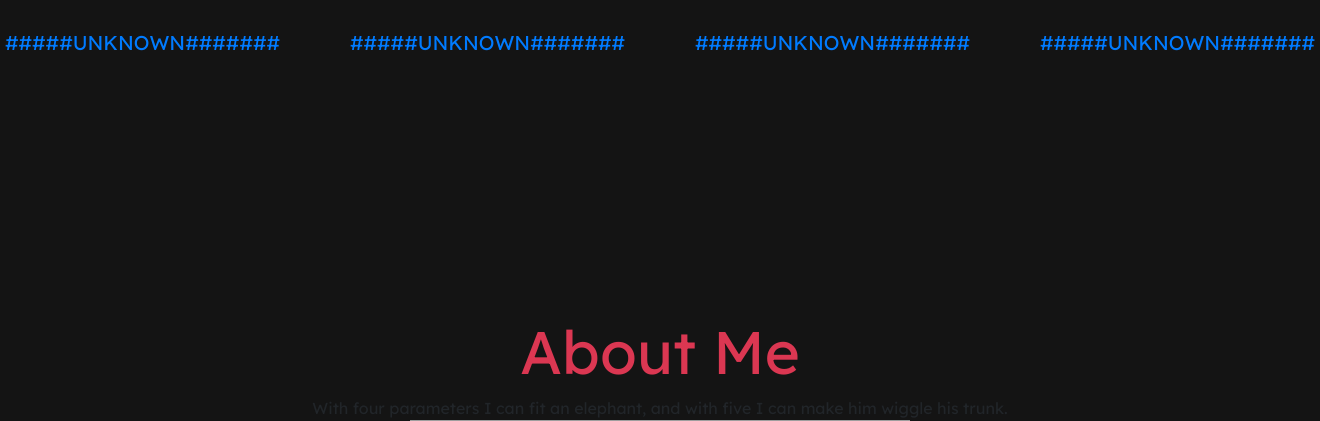
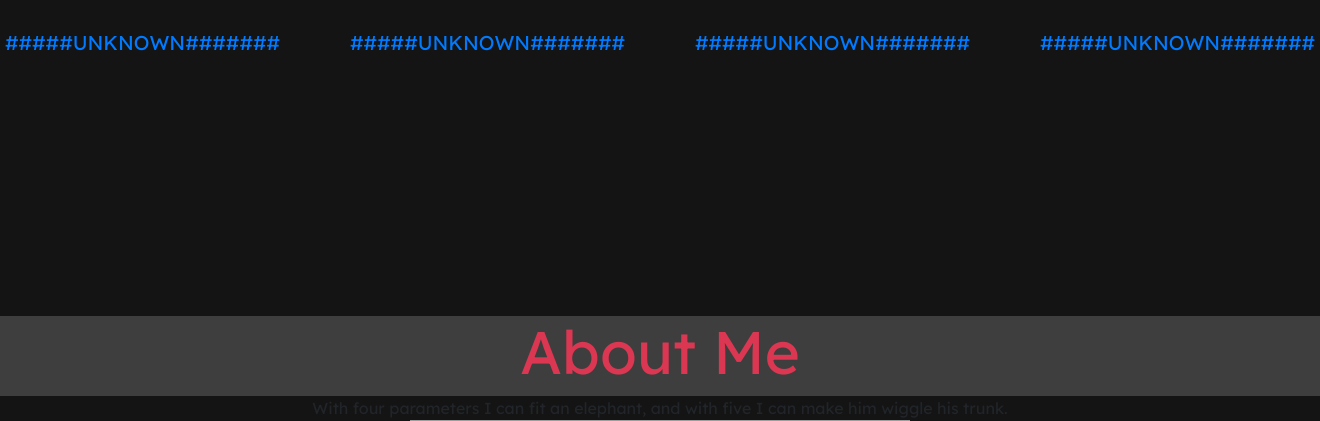
Before and after one commit to shp2018/resume, a Flask app: page / in a window 1320 px wide; the page is wider, and only the part inside the window is pictured. Shown: the part 705-1126 px from the top of that part. Run offline with Flask 2, Linux system fonts and the light colour scheme; some libraries are stand-ins or nearby versions; grey boxes are pictures that could not be loaded.

Commit message:
portfolio

```diff
--- a/static/style.css
+++ b/static/style.css
@@ -160,6 +160,6 @@ button-1:hover {
   background-color: palevioletred;
 }
 
-.About-Me{
+.abt-me{
   background-color: #3e3e3e;
 }
--- a/templates/index.html
+++ b/templates/index.html
@@ -235,32 +235,32 @@
 
     </div>
     <div class="row top-buffer" class=color>
-        <div class=col-md-12 id="About-Me">
+        <div class="col-md-12 abt-me"id="About-Me">
             <h4 class=park>About Me</h4>
         </div>
     </div>
 
-    <div class center="row" class=color>
+    <div class center="row" class=color class=abt-me>
         <p1> With four parameters I can fit an elephant, and with five I can make him wiggle his trunk.</p1>
 
     </div>
-    <div class center="row" class=color>
+    <div class center="row" class=color class=abt-me>
         <img style="width:500px;height:500px;"
             src="https://cdn4.iconfinder.com/data/icons/jetflat-2-faces-2/60/005b_042_user_profile_avatar_man_boy_round-512.png">
     </div>
-    <div class="row" class=color>
-        <div class=col-md-12>
+    <div class="row" class=color >
+        <div class="col-md-12 abt-me">
             <h5 class=park>Kevin Park</h5>
         </div>
 
     </div>
     <div class="row" class=color>
-        <div class=col-md-12>
+        <div class="col-md-12 abt-me">
             <h6 class=highschool>A highschool student learning coding</h6>
         </div>
     </div>
     <div class="row" class=color;>
-        <div class="col-md-12">
+        <div class="col-md-12 abt-me">
             <span class="social-link">
                 <a href="https://twitter.com">
                     <img
@@ -281,7 +281,7 @@
         </div>
     </div>
     <div class="row " class=colour>
-        <div class=col-md-12>
+        <div class="col-md-12 abt-me">
             <p2 class="description" ;>I am a grade 11 highschool student learning how to code.
                 I live in vancouver and go to Point Grey Secondary.</p2>
         </div>
```
